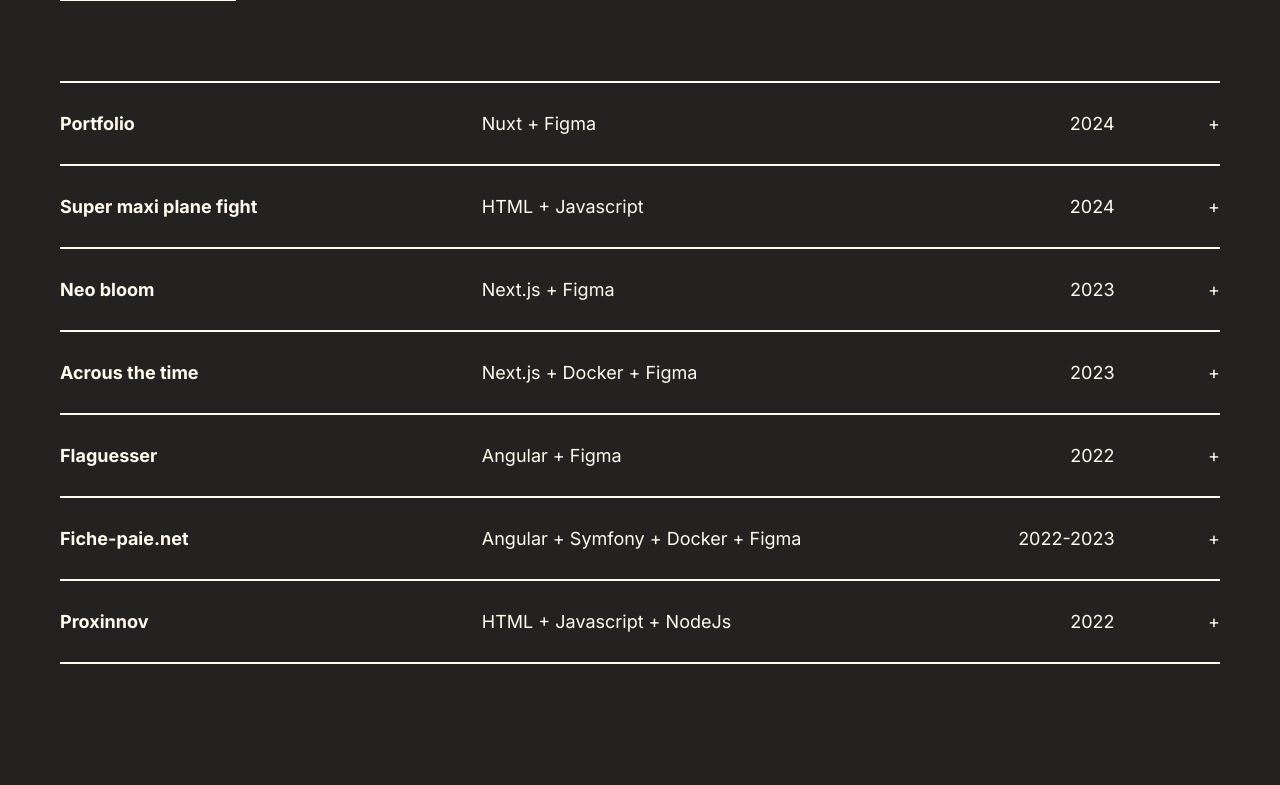
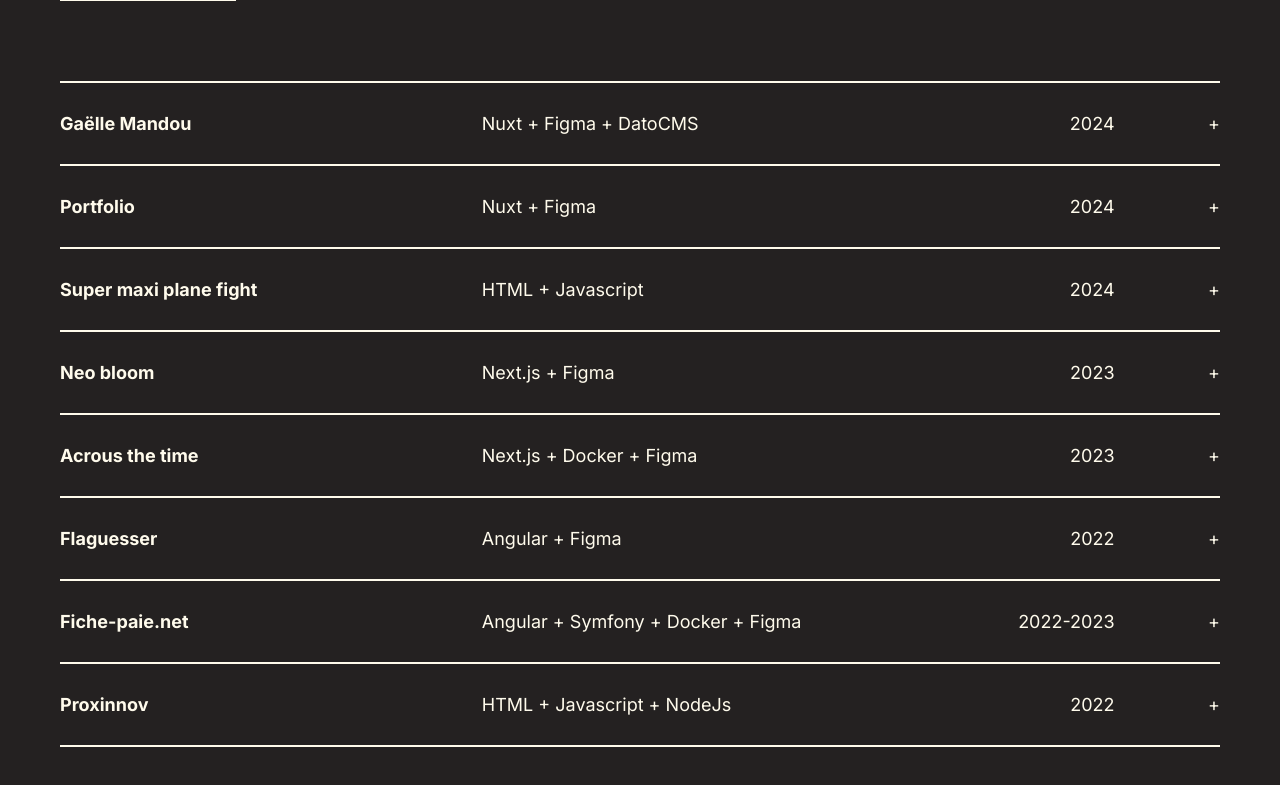
Before and after one commit to Atlenexe/Portfolio-2024, a Nuxt app: page / in a window 1280 px wide. Shown: the part 1654-2439 px from the top of the page. Built offline with nearby package versions, Linux system fonts and the light colour scheme; a web font is replaced by a local one.

Commit message:
Add Gaelle Mandou portfolio project

```diff
--- a/assets/projects.ts
+++ b/assets/projects.ts
@@ -1,6 +1,22 @@
 import type { Project } from "@/types/Project";
 
 export const projects: Project[] = [
+  {
+    id: "gaellemandou",
+    name: "Gaëlle Mandou",
+    stacks: ["Nuxt", "Figma", "DatoCMS"],
+    img: "/images/previews/gaellemandou.png",
+    year: "2024",
+    websiteUrl: "https://gaellemandou.fr",
+    githubUrl: null,
+    content: `Gaëlle Mandou est une photographe basée à Bordeaux, mais également en déplacement dans d'autres pays du monde, spécialisée dans la streetphoto, l'événementiel (concert, festival, spectacle...), les portraits ainsi que le lifestyle.
+
+    Elle m'a demandé de lui faire un portfolio web pour qu'elle puisse exposer ses photos librement. Pour le design, elle a voulu quelque chose de très simple mais efficace.
+
+    Après s'être mis d'accord sur le design final, j'ai créé une application Nuxt, à laquelle j'ai connecté un CMS headless disponible en ligne, DatoCMS. Cela permet à Gaëlle d'ajouter et modifier le contenu de son site très simplement et rapidement, depuis une interface claire.
+
+    J'ai également utilisé la library Vue Masonry Wall de Yeger, qui permet d'afficher les photos sous forme de grille dans le même style que Pinterest, tout en gérant le côté responsive.`,
+  },
   {
     id: "portfolio",
     name: "Portfolio",
```
Also changed, not shown: 2 other files (tests, documents, lock files or other folders).
